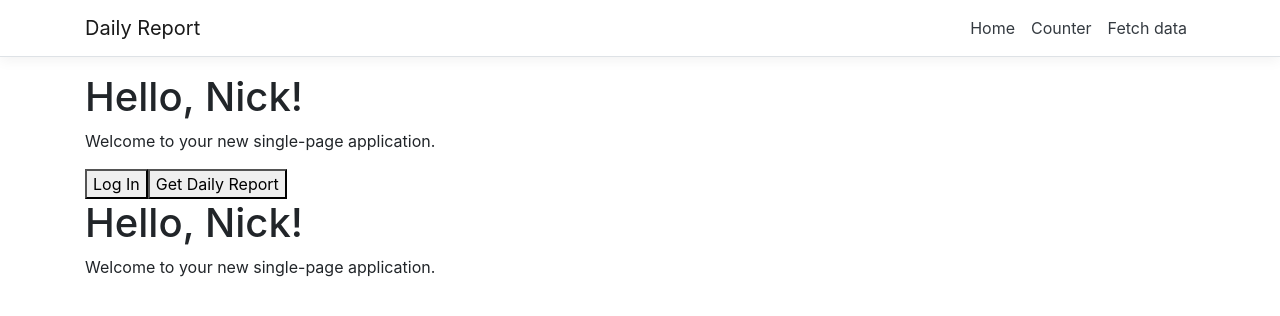
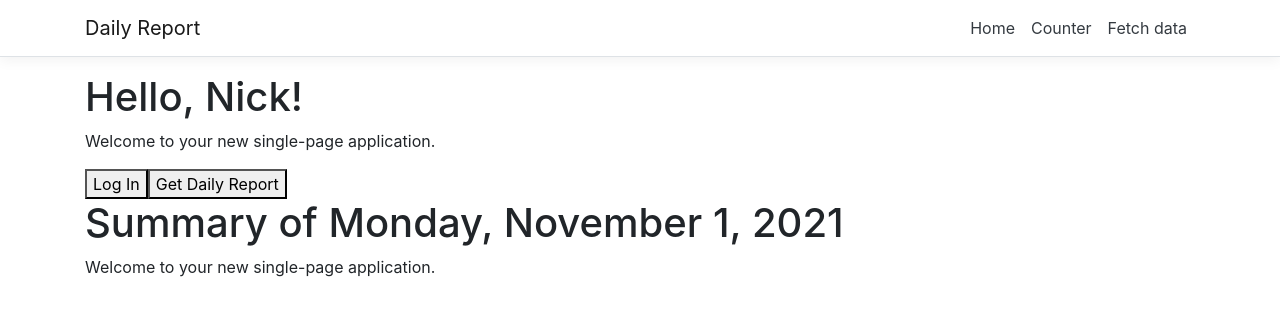
Before and after one commit to nch66862/TimeularDailyReport, a React (Create React App) app in the folder ClientApp/: page / in a window 1280 px wide. Shown: the top 316 px of the page. Built offline with nearby package versions, Linux system fonts and the light colour scheme.

Commit message:
the code will now return data for the current day

```diff
--- a/ClientApp/src/components/Report.js
+++ b/ClientApp/src/components/Report.js
@@ -4,11 +4,33 @@ import { TimeularContext } from './TimeularProvider';
 export const Report = () => {
 
     const { reportData } = useContext(TimeularContext)
+    const todaysDate = new Date().toLocaleDateString("en-US",
+    {
+        weekday: 'long',
+        month: 'long',
+        day: 'numeric',
+        year: 'numeric',
+        timeZone: "UTC"
+    })
 
     return (
         <div>
-            <h1>Hello, Nick!</h1>
+            <h1>Summary of {todaysDate}</h1>
             <p>Welcome to your new single-page application.</p>
+            {reportData?.timeEntries?.map(entry => {
+                    return (
+                        <div key={entry.id} id={entry.id}>
+                            <div>
+                                <div>
+                                    <div>
+                                        <div id={entry.id}>{entry.activityId}</div>
+                                        <div id={entry.id}>{entry.duration.startedAt}</div>
+                                    </div>
+                                </div>
+                            </div>
+                        </div>
+                    )
+                })}
         </div>
     )
 }
--- a/ClientApp/src/components/TimeularProvider.js
+++ b/ClientApp/src/components/TimeularProvider.js
@@ -4,7 +4,15 @@ export const TimeularContext = createContext()
 
 export const TimeularProvider = (props) => {
     const [token, setToken] = useState({})
-    const [reportData, setReportData] = useState([])
+    const [reportData, setReportData] = useState({})
+
+    const getCurrentDate = () => {
+        const d = new Date()
+        const z = (n) => {
+            return (n < 10 ? '0' : '') + n
+        }
+        return d.getFullYear() + '-' + z(d.getMonth() + 1) + '-' + z(d.getDate())
+    }
 
     const getAPIToken = (keyAndSecret) => {
         return fetch("https://api.timeular.com/api/v3/developer/sign-in", {
@@ -14,13 +22,14 @@ export const TimeularProvider = (props) => {
             },
             body: JSON.stringify(keyAndSecret)
         })
-        .then(res => res.json())
-        .then(res => setToken(res))
+            .then(res => res.json())
+            .then(res => setToken(res))
         // "Authorization": `Token ${localStorage.getItem("priority_user_token")}`
     }
 
     const getDailyReport = () => {
-        const todaysDate = new Date().toISOString().slice(0, 10)
+        //const todaysDate = new Date().toISOString().slice(0, 10)
+        const todaysDate = getCurrentDate()
         return fetch(`https://api.timeular.com/api/v3/time-entries/${todaysDate}T00:00:00.000/${todaysDate}T23:59:59.999`, {
             method: "GET",
             headers: {
@@ -28,8 +37,8 @@ export const TimeularProvider = (props) => {
                 "Authorization": `Bearer ${token.token}`,
             },
         })
-        .then(res => res.json())
-        .then(res => setReportData(res))
+            .then(res => res.json())
+            .then(res => setReportData(res))
         // "Authorization": `Token ${localStorage.getItem("priority_user_token")}`
     }
     return (
@@ -38,3 +47,8 @@ export const TimeularProvider = (props) => {
         </TimeularContext.Provider>
     )
 }
+
+function toISOStringLocal(d) {
+
+
+}
```
